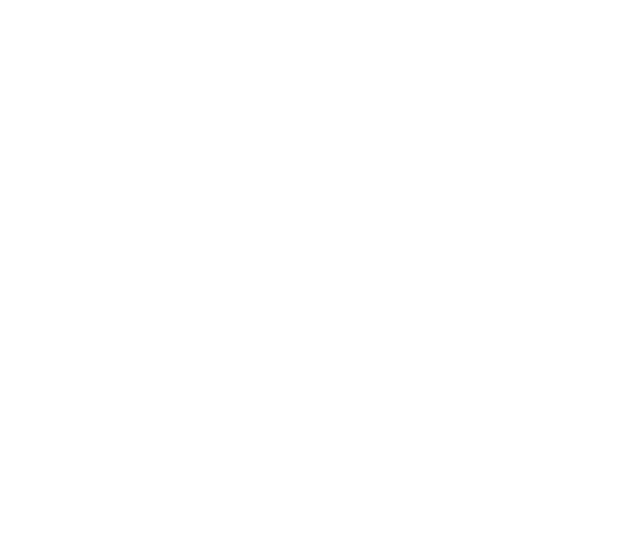
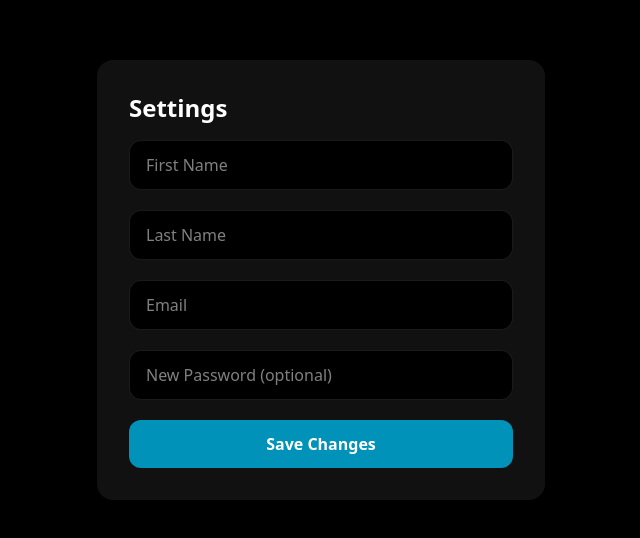
Before and after one commit to Ishaansharma23/Edith-AI, a React (Vite) app in the folder frontend/: page /setting in a window 1280 px wide. Before the commit this address had no page. Shown: the part 120-658 px from the top of the page, without its empty margins (319-959 px from the left). Built offline with nearby package versions, Linux system fonts and the light colour scheme; no server answers.

Commit message:
added setting page and navigating the setting button into setting page to edit details

```diff
--- a/frontend/src/mainroutes/MainRoutes.jsx
+++ b/frontend/src/mainroutes/MainRoutes.jsx
@@ -4,6 +4,7 @@ import HeroPage from '../pages/HeroPage'
 import Login from '../pages/Login'
 import Register from '../pages/Register'
 import EdithAi from '../pages/EdithAi'
+import Setting from '../pages/Setting'
 
 const MainRoutes = () => {
   return (
@@ -12,6 +13,7 @@ const MainRoutes = () => {
       <Route path="/login" element={<Login />} />
       <Route path="/register" element={<Register />} />
       <Route path="/edith" element={<EdithAi />} />
+      <Route path="/setting" element={<Setting />} />
     </Routes>
   )
 }
--- a/frontend/src/pages/EdithAi.jsx
+++ b/frontend/src/pages/EdithAi.jsx
@@ -8,6 +8,7 @@ import { io } from "socket.io-client"
 import toast, { Toaster } from 'react-hot-toast'
 import { FaSignOutAlt } from 'react-icons/fa'
 import { FaCog } from 'react-icons/fa'
+import { useNavigate } from 'react-router-dom'
 
 
 
@@ -24,6 +25,7 @@ const FormattedMessage = ({ content, type }) => {
   if (type === 'user') {
     return <div className="whitespace-pre-wrap">{content}</div>
   }
+
 
   return (
     <div className="relative group font-[Inter]">
@@ -81,6 +83,8 @@ const EdithAi = () => {
       .then(res => setUser(res.data.user))
       .catch(() => { })
   }, [])
+
+  const navigate = useNavigate(); // navigate krne k lye
 
   /* LOGOUT */
   const handleLogout = () => {
@@ -311,6 +315,9 @@ const EdithAi = () => {
                   <button
                     className="w-full px-4 py-2 text-left hover:bg-white/5
              flex items-center gap-2"
+             onClick={()=>{
+              navigate("/setting")
+             }}
                   >
                     <FaCog className="text-sm" />
                     <span>Settings</span>
--- /dev/null
+++ b/frontend/src/pages/Setting.jsx
@@ -0,0 +1,99 @@
+import React, { useEffect, useState } from "react"
+import axios from "axios"
+import toast from "react-hot-toast"
+
+const Settings = () => {
+  const [form, setForm] = useState({
+    firstName: "",
+    lastName: "",
+    email: "",
+    password: ""
+  })
+
+  /* FETCH CURRENT USER */
+  useEffect(() => {
+    axios.get("http://localhost:3000/api/auth/me", {
+      withCredentials: true
+    }).then(res => {
+      setForm({
+        firstName: res.data.user.fullName.firstName,
+        lastName: res.data.user.fullName.lastName,
+        email: res.data.user.email,
+        password: ""
+      })
+    })
+  }, [])
+
+  const handleChange = e => {
+    setForm({ ...form, [e.target.name]: e.target.value })
+  }
+
+  const handleSubmit = async e => {
+    e.preventDefault()
+
+    try {
+      await axios.put(
+        "http://localhost:3000/api/auth/update-profile",
+        form,
+        { withCredentials: true }
+      )
+
+      toast.success("Profile updated successfully")
+    } catch {
+      toast.error("Failed to update profile")
+    }
+  }
+
+  return (
+    <div className="min-h-screen bg-black text-white flex justify-center items-center">
+      <form
+        onSubmit={handleSubmit}
+        className="w-full max-w-md bg-[#111] p-8 rounded-2xl space-y-5"
+      >
+        <h2 className="text-2xl font-bold mb-4">Settings</h2>
+
+        <input
+          name="firstName"
+          value={form.firstName}
+          onChange={handleChange}
+          placeholder="First Name"
+          className="w-full px-4 py-3 bg-black border border-white/10 rounded-xl"
+        />
+
+        <input
+          name="lastName"
+          value={form.lastName}
+          onChange={handleChange}
+          placeholder="Last Name"
+          className="w-full px-4 py-3 bg-black border border-white/10 rounded-xl"
+        />
+
+        <input
+          name="email"
+          value={form.email}
+          onChange={handleChange}
+          placeholder="Email"
+          className="w-full px-4 py-3 bg-black border border-white/10 rounded-xl"
+        />
+
+        <input
+          name="password"
+          type="password"
+          value={form.password}
+          onChange={handleChange}
+          placeholder="New Password (optional)"
+          className="w-full px-4 py-3 bg-black border border-white/10 rounded-xl"
+        />
+
+        <button
+          type="submit"
+          className="w-full py-3 bg-cyan-600 rounded-xl font-semibold hover:bg-cyan-700"
+        >
+          Save Changes
+        </button>
+      </form>
+    </div>
+  )
+}
+
+export default Settings
```
Also changed, not shown: 1 other file (tests, documents, lock files or other folders).
